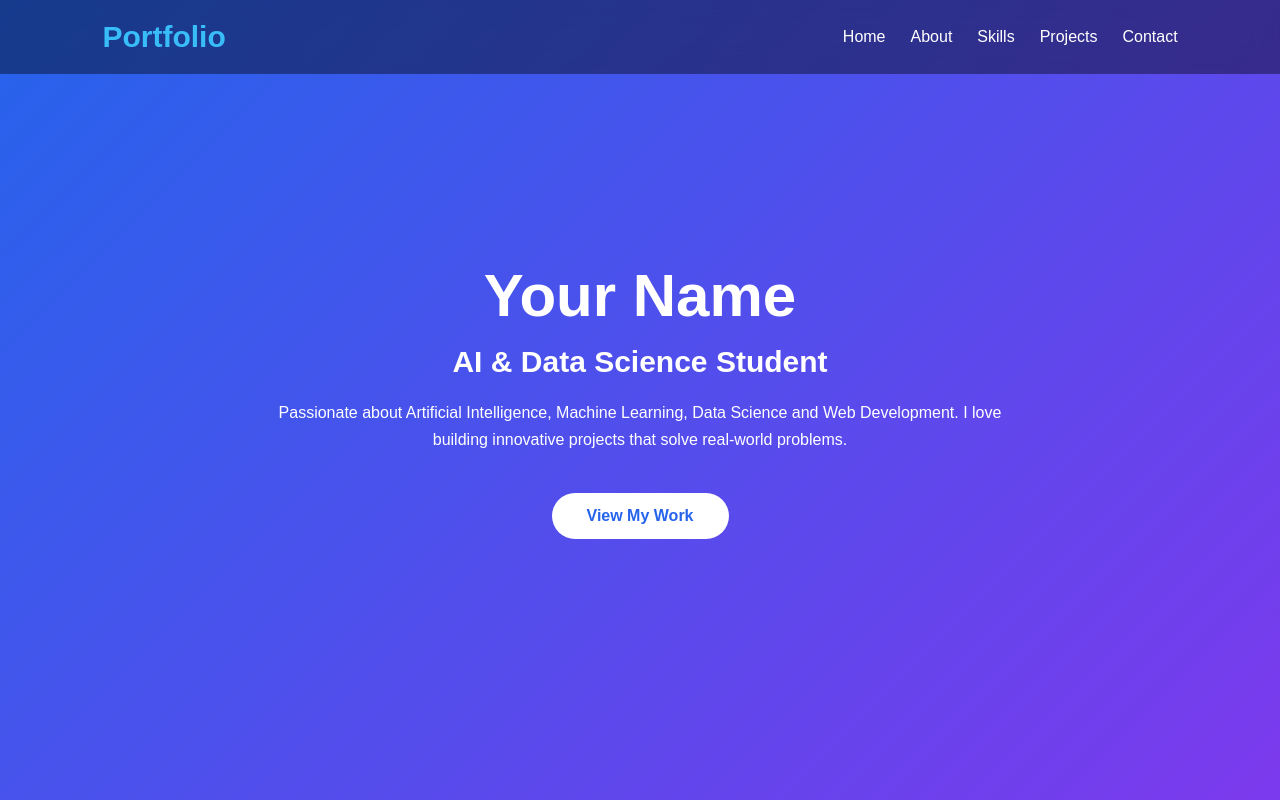
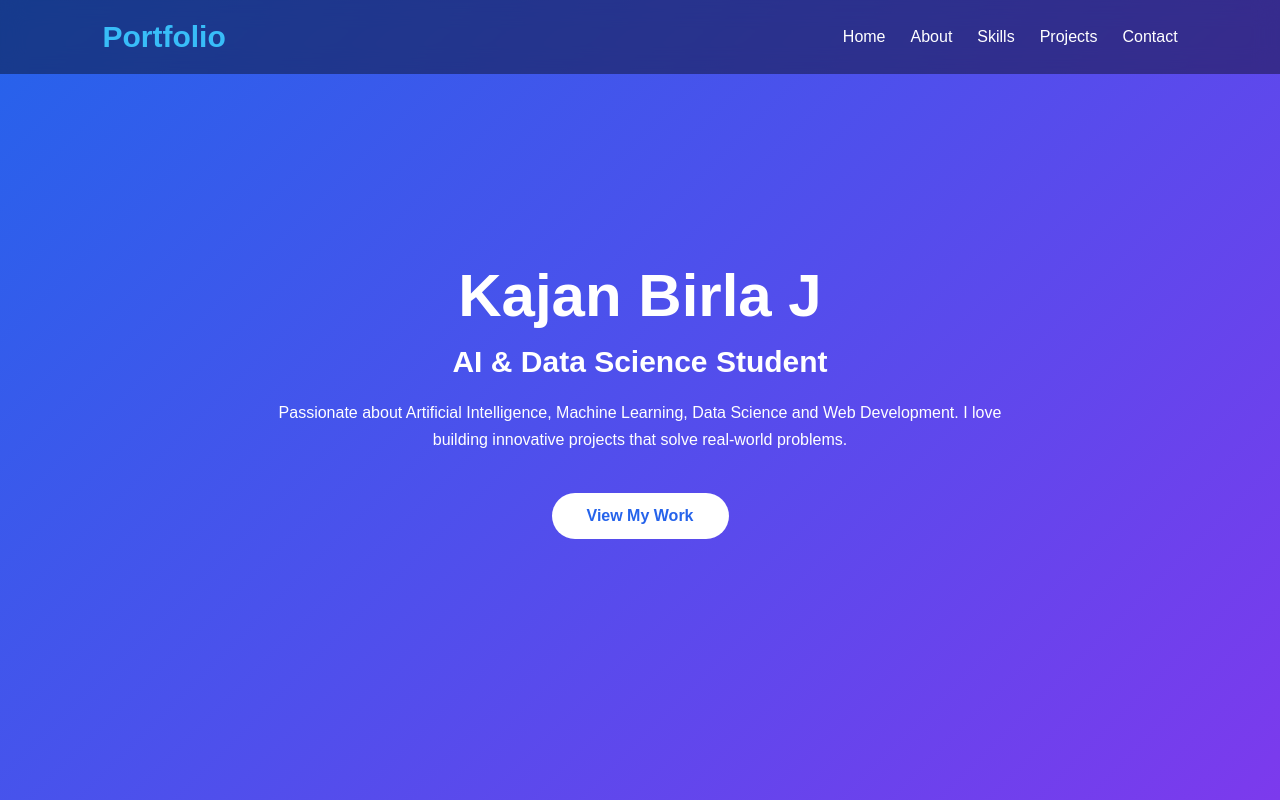
Before and after one commit to kajanbirla/amplify-portfolio, a plain HTML site: page index.html in a window 1280 px wide. Shown: the top 800 px of the page. Drawn offline with Linux system fonts and the light colour scheme.

Commit message:
Add files via upload

```diff
--- a/index.html
+++ b/index.html
@@ -3,7 +3,7 @@
 <head>
 <meta charset="UTF-8">
 <meta name="viewport" content="width=device-width, initial-scale=1.0">
-<title>Welcome to my new portfolio</title>
+<title>Premium Portfolio</title>
 
 <style>
 
@@ -241,7 +241,7 @@ margin-top:15px;
 
 <section class="hero" id="home">
 
-<h1>Your Name</h1>
+<h1>Kajan Birla J</h1>
 
 <h2>AI & Data Science Student</h2>
 
```
